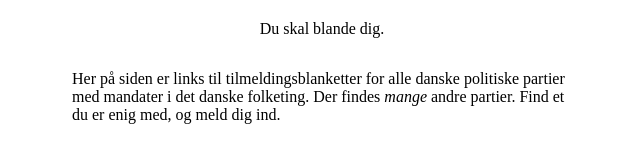
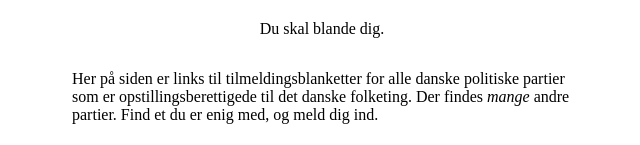
Before and after one commit to DraagDunk/blanddig.dk, a plain HTML site: page index.html in a window 1280 px wide. Shown: the part 3309-3454 px from the top of the page, without its empty margins (318-958 px from the left). Drawn offline with nearby package versions, Linux system fonts and the light colour scheme; no server answers.

Commit message:
Opdatér beskrivelse med opstillingsberettigelse

```diff
--- a/index.html
+++ b/index.html
@@ -177,7 +177,7 @@
     <p>I Danmark er vi engagerede og aktive under valg, og har en af de bedste valgdeltagelser i verden. Faldet i medlemmer af politiske partier indikerer dog, at vi er tilfredse med at lade andre bestemme, hvad vores valgmuligheder skal være.</p>
     <p>Hvis du vil have medbestemmelse over dine valgmuligheder, så skal du melde dig ind i et parti. Her har du klart den bedste mulighed for indflydelse. Det gælder uanset hvor du ønsker at se den indflydelse realiseret: Lokalt, nationalt, globalt.</p>
     <p>Du skal blande dig.</p>
-    <p>Her på siden er links til tilmeldingsblanketter for alle danske politiske partier med mandater i det danske folketing. Der findes <i>mange</i> andre partier. Find et du er enig med, og meld dig ind.</p>
+    <p>Her på siden er links til tilmeldingsblanketter for alle danske politiske partier som er opstillingsberettigede til det danske folketing. Der findes <i>mange</i> andre partier. Find et du er enig med, og meld dig ind.</p>
 
   </section>
 
```
